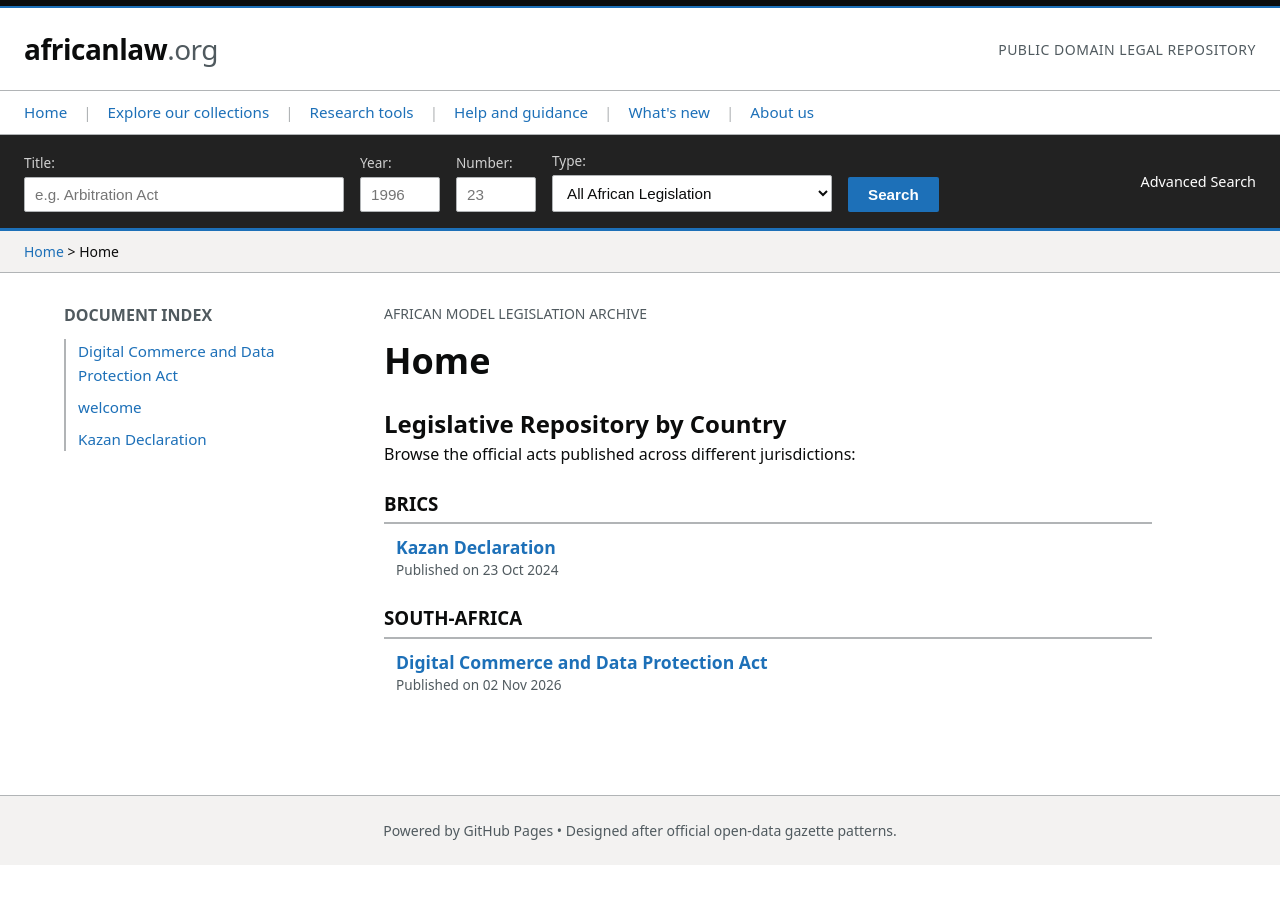
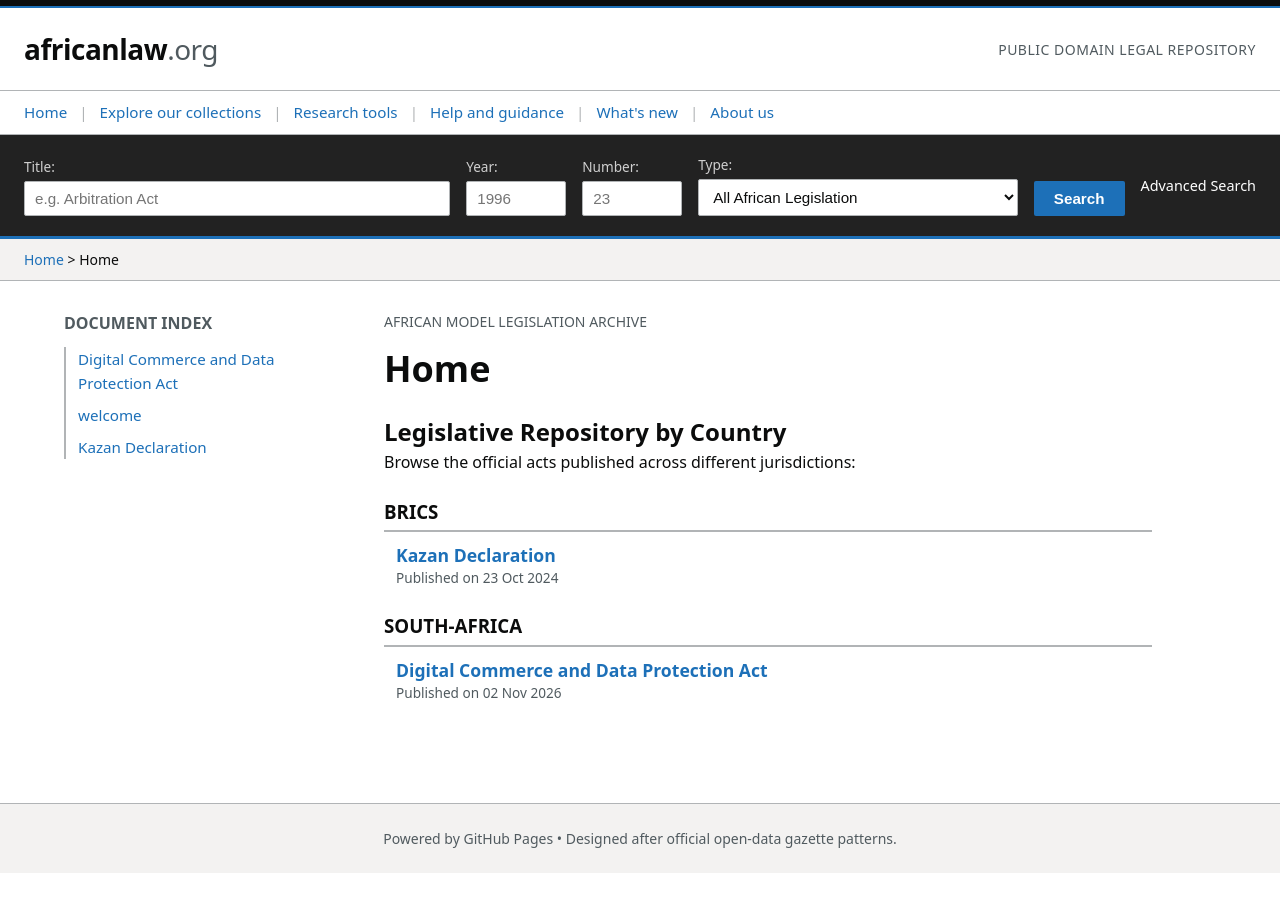
Before and after one commit to yesafrikaweb/africanlaw, a Jekyll site: the page built from index.md, in a window 1280 px wide. Built offline with Jekyll 4.4.1, drawn with Linux system fonts in a browser that asks for light colours.

```diff
--- a/_layouts/default.html
+++ b/_layouts/default.html
@@ -44,10 +44,10 @@
             border-bottom: 1px solid var(--gov-border);
             padding: 10px 24px;
             display: flex;
-            gap: 16px;
+            flex-wrap: wrap;
+            gap: 12px;
             align-items: center;
             font-size: 0.95rem;
-            overflow-x: auto;
         }
         .site-nav a {
             color: var(--gov-link);
@@ -67,9 +67,9 @@
         .search-banner {
             background-color: #222222;
             color: var(--gov-white);
-            padding: 16px 24px;
-            display: flex;
-            flex-wrap: wrap;
+            padding: 20px 24px;
+            display: grid;
+            grid-template-columns: 2fr 100px 100px 1.5fr auto auto;
             gap: 16px;
             align-items: flex-end;
             border-bottom: 3px solid var(--gov-link);
@@ -91,11 +91,8 @@
             border-radius: 2px;
             background-color: var(--gov-white);
             color: var(--text-color);
+            width: 100%;
         }
-        .search-field-group input#search-title { width: 320px; }
-        .search-field-group input#search-year,
-        .search-field-group input#search-number { width: 80px; }
-        .search-field-group select#search-type { width: 280px; }
 
         .search-btn {
             background-color: var(--gov-link);
@@ -114,15 +111,14 @@
             text-decoration: none;
             font-size: 0.9rem;
             align-self: center;
-            margin-left: auto;
         }
         .advanced-search-link:hover { text-decoration: underline; }
 
-        @media (max-width: 900px) {
-            .search-banner { flex-direction: column; align-items: stretch; }
-            .search-field-group input#search-title,
-            .search-field-group select#search-type { width: 100%; }
-            .advanced-search-link { margin-left: 0; }
+        @media (max-width: 1100px) {
+            .search-banner {
+                grid-template-columns: 1fr 1fr;
+            }
+            .advanced-search-link { grid-column: span 2; text-align: center; }
         }
 
         .breadcrumb-bar { background-color: var(--gov-bg); padding: 10px 24px; font-size: 0.875rem; border-bottom: 1px solid var(--gov-border); }
```
